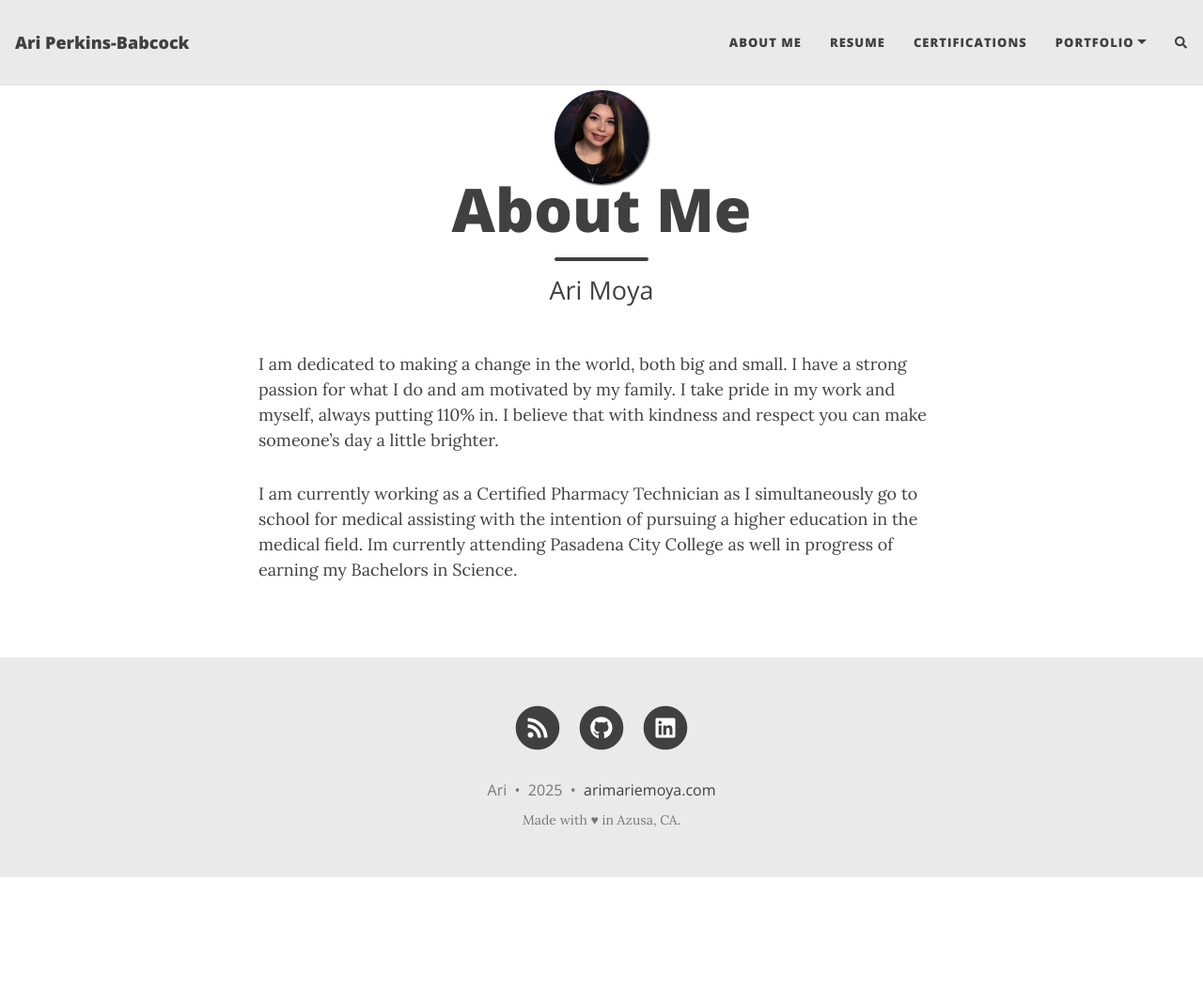
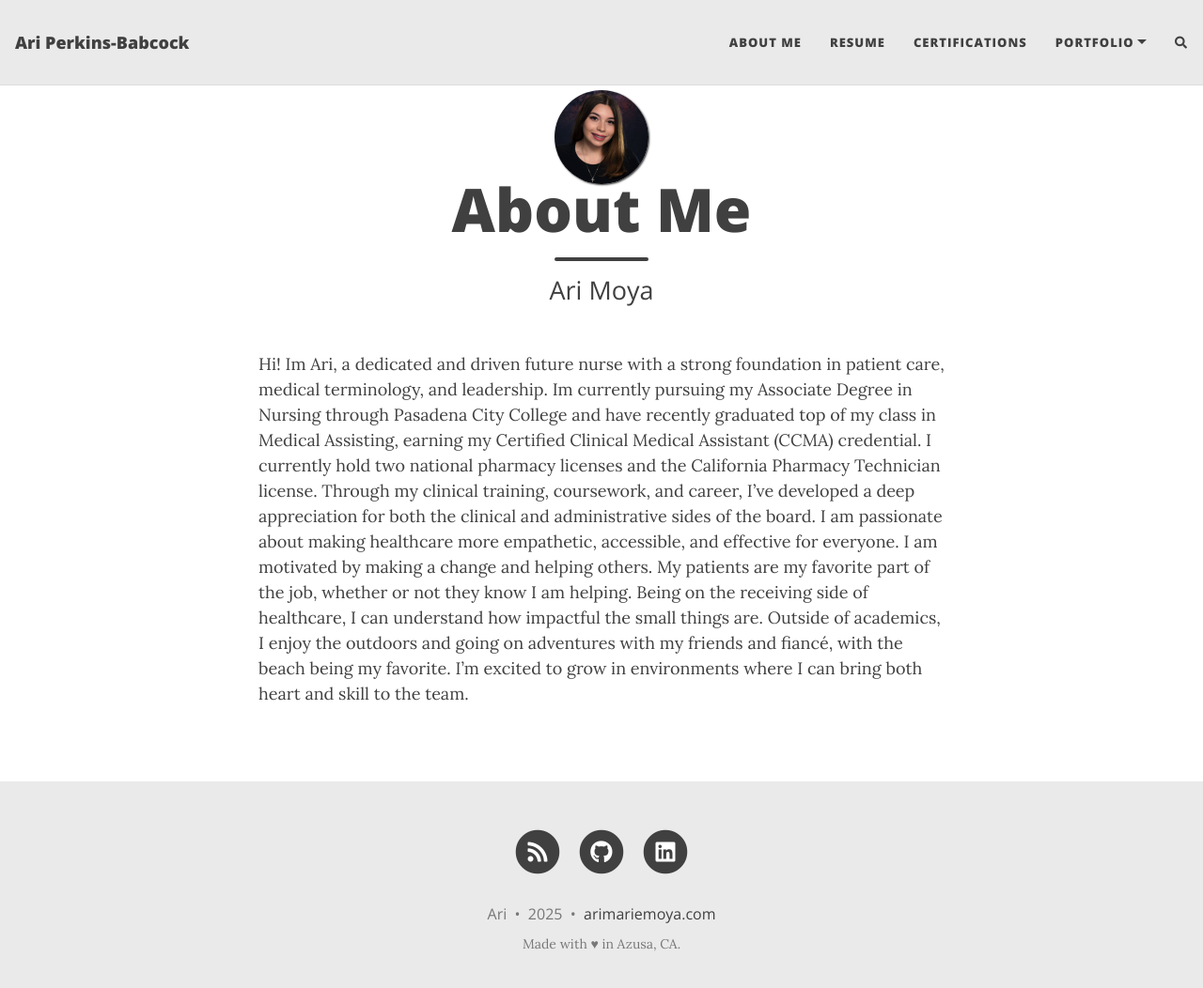
Before and after one commit to aiybusp/aiybusp.github.io, a Jekyll site: the page built from aboutme.md, in a window 1280 px wide and 1066 px high. Shown: the top 1052 px of the window at 94% size. Built offline with Jekyll 4.4.1, drawn with Linux system fonts in a browser that asks for light colours; nearby versions of some CDN libraries; comment, search, counter and statistics services are not loaded.

Commit message:
Update aboutme.md
- intro update

```diff
--- a/aboutme.md
+++ b/aboutme.md
@@ -5,6 +5,7 @@ permalink: /about-ari-moya/
 subtitle: Ari Moya
 ---
 
-I am dedicated to making a change in the world, both big and small. I have a strong passion for what I do and am motivated by my family.  I take pride in my work and myself, always putting 110% in. I believe that with kindness and respect you can make someone’s day a little brighter.
-
-I am currently working as a Certified Pharmacy Technician as I simultaneously go to school for medical assisting with the intention of pursuing a higher education in the medical field. Im currently attending Pasadena City College as well in progress of earning my Bachelors in Science.
+Hi! Im Ari, a dedicated and driven future nurse with a strong foundation in patient care, medical terminology, and leadership. Im currently pursuing my Associate Degree in Nursing through Pasadena City College and have recently graduated top of my class in Medical Assisting, earning my Certified Clinical Medical Assistant (CCMA) credential.
+I currently hold two national pharmacy licenses and the California Pharmacy Technician license. Through my clinical training, coursework, and career, I've developed a deep appreciation for both the clinical and administrative sides of the board.
+I am passionate about making healthcare more empathetic, accessible, and effective for everyone. I am motivated by making a change and helping others. My patients are my favorite part of the job, whether or not they know I am helping. Being on the receiving side of healthcare, I can understand how impactful the small things are.
+Outside of academics, I enjoy the outdoors and going on adventures with my friends and fiancé, with the beach being my favorite. I'm excited to grow in environments where I can bring both heart and skill to the team.
```
